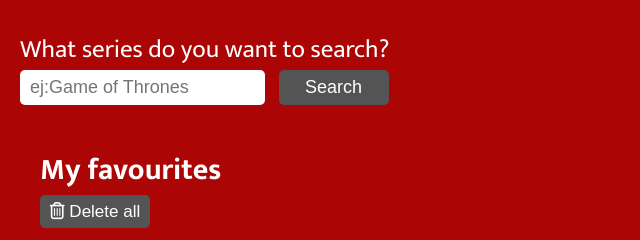
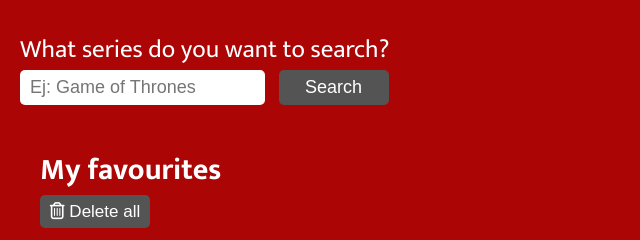
Before and after one commit to LuciaMezquida/series-finder, a website: page docs/index.html in a window 1280 px wide. Shown: the part 319-559 px from the top of the page, 0-640 px from the left. Drawn offline with Linux system fonts and the light colour scheme; no server answers; a web font is replaced by a local one.

Commit message:
Run docs

```diff
--- a/docs/index.html
+++ b/docs/index.html
@@ -34,7 +34,7 @@
             id="text"
             type="text"
             class="main__form-container--search js-search"
-            placeholder="ej:Game of Thrones"
+            placeholder="Ej: Game of Thrones"
             required
           />
           <input
```
